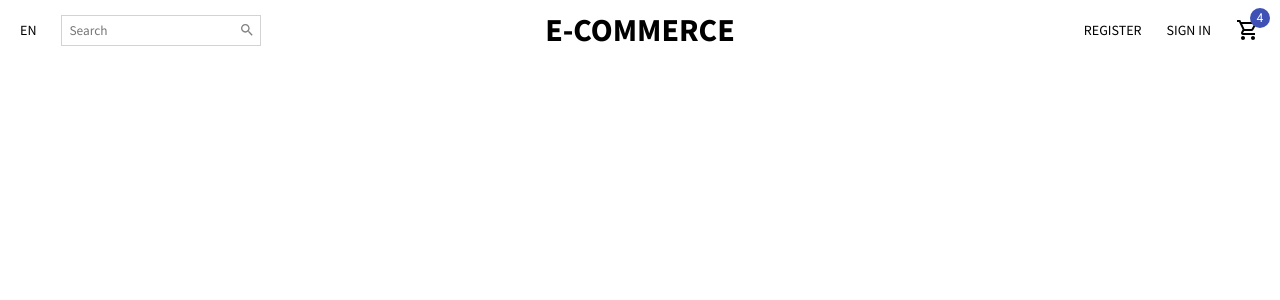
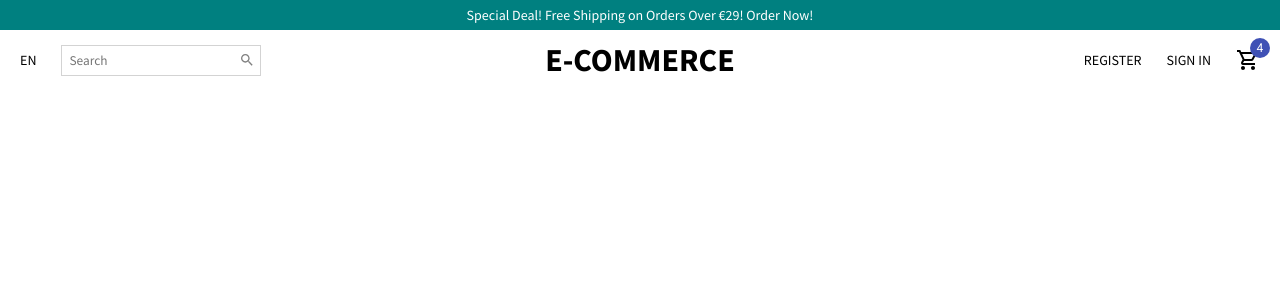
Before and after one commit to ashik77/mern_ecommerce_app, a React (Create React App) app: page / in a window 1280 px wide. Shown: the top 300 px of the page. Built offline with nearby package versions, Linux system fonts and the light colour scheme.

Commit message:
announcement component added

```diff
--- /dev/null
+++ b/src/components/Announcement.js
@@ -0,0 +1,22 @@
+import styled from "styled-components";
+
+const Container = styled.div`
+  height: 30px;
+  background-color: teal;
+  color: white;
+  display: flex;
+  align-items: center;
+  justify-content: center;
+  font-size: 14px;
+  font-weight: 500;
+`;
+
+const Announcement = () => {
+  return (
+    <Container>
+      Special Deal! Free Shipping on Orders Over €29! Order Now!
+    </Container>
+  );
+};
+
+export default Announcement;
--- a/src/components/NavBar.js
+++ b/src/components/NavBar.js
@@ -1,4 +1,3 @@
-import React from "react";
 import { Badge } from "@material-ui/core";
 import { Search, ShoppingCartOutlined } from "@material-ui/icons";
 import styled from "styled-components";
--- a/src/pages/Home.js
+++ b/src/pages/Home.js
@@ -1,9 +1,10 @@
-import React from "react";
+import Announcement from "../components/Announcement";
 import NavBar from "../components/NavBar";
 
 const Home = () => {
   return (
     <div>
+      <Announcement />
       <NavBar />
     </div>
   );
```
